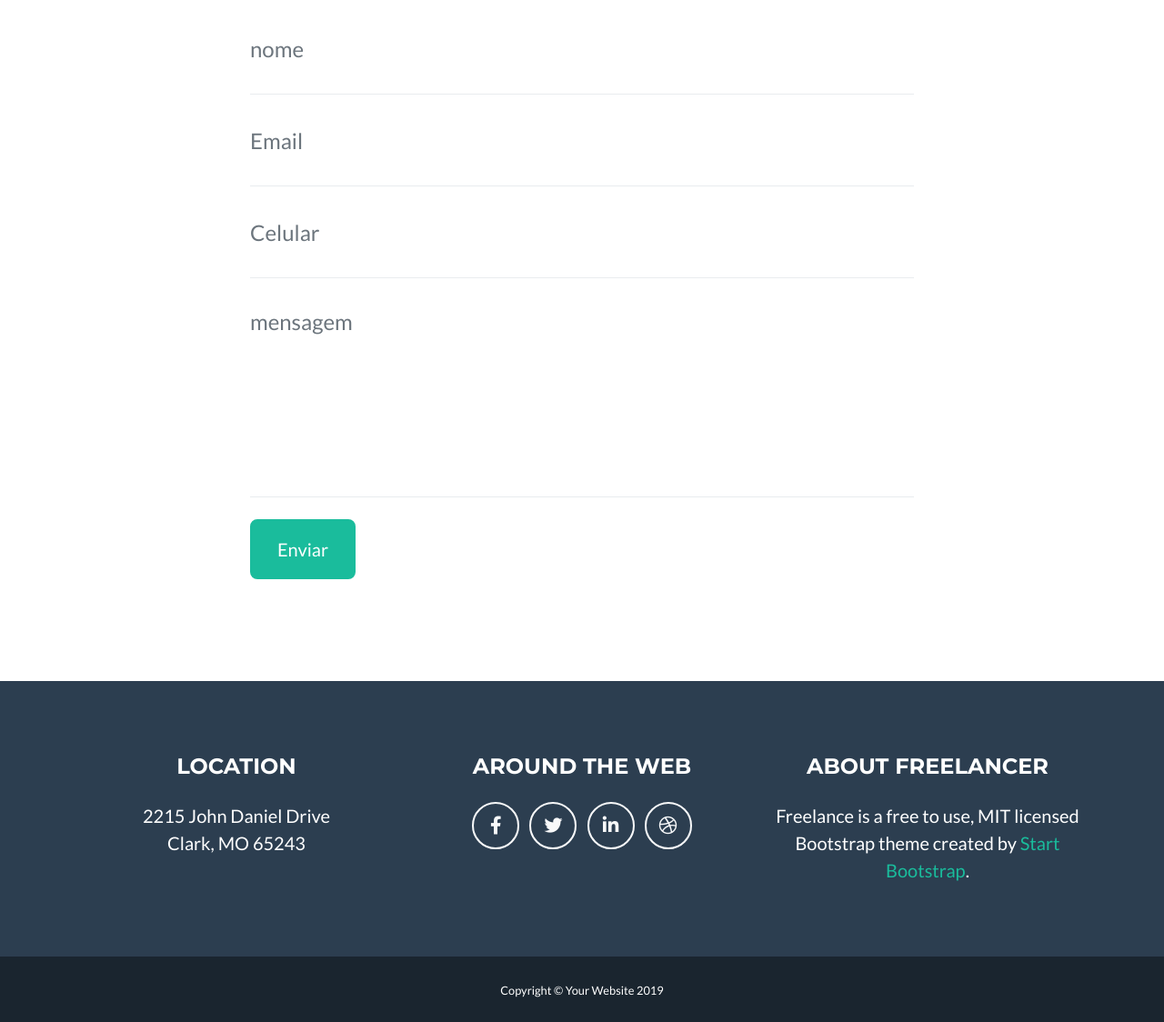
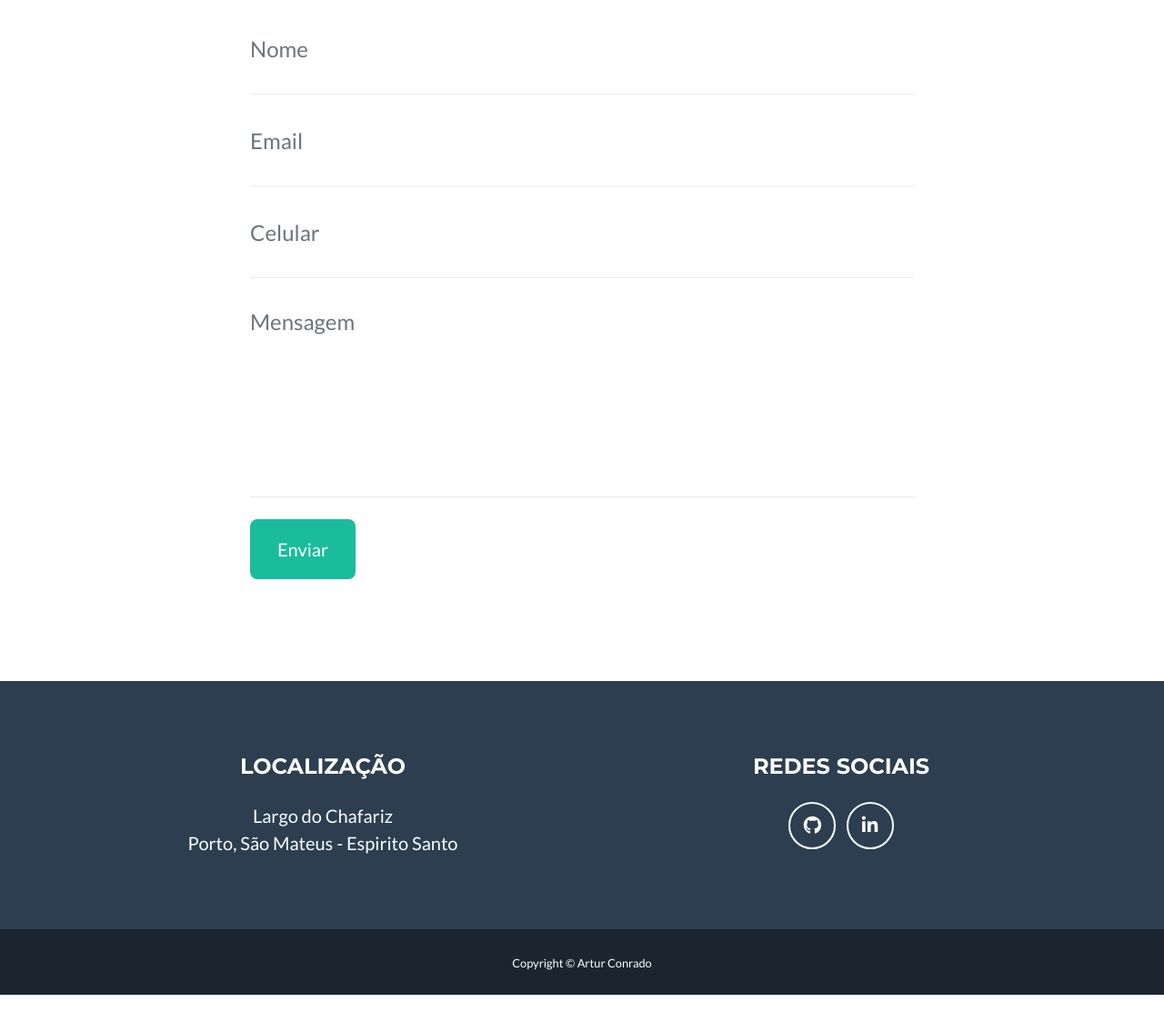
Before and after one commit to arturconrado/arturconrado.github.io, a website with bundled scripts: page index.html in a window 1280 px wide. Shown: the part 2387-3511 px from the top of the page at 91% size. After the commit the page ends 3481 px from the top, so only its background shows below. Built offline with nearby package versions, Linux system fonts and the light colour scheme.

Commit message:
comit em casa

```diff
--- a/index.html
+++ b/index.html
@@ -222,28 +222,28 @@
             <div class="control-group">
               <div class="form-group floating-label-form-group controls mb-0 pb-2">
                 <label>Nome</label>
-                <input class="form-control" id="nome" type="text" placeholder="nome" required="required" data-validation-required-message="Please enter your name.">
+                <input class="form-control" id="nome" type="text" placeholder="Nome" required="required" data-validation-required-message="Por favor enter your name.">
                 <p class="help-block text-danger"></p>
               </div>
             </div>
             <div class="control-group">
               <div class="form-group floating-label-form-group controls mb-0 pb-2">
                 <label>Email</label>
-                <input class="form-control" id="email" type="email" placeholder="Email" required="required" data-validation-required-message="Please enter your email address.">
+                <input class="form-control" id="email" type="email" placeholder="Email" required="required" data-validation-required-message="Por favor enter your email address.">
                 <p class="help-block text-danger"></p>
               </div>
             </div>
             <div class="control-group">
               <div class="form-group floating-label-form-group controls mb-0 pb-2">
                 <label>Celular</label>
-                <input class="form-control" id="Celular" type="tel" placeholder="Celular" required="required" data-validation-required-message="Please enter your phone number.">
+                <input class="form-control" id="Celular" type="tel" placeholder="Celular" required="required" data-validation-required-message="Por favor enter your phone number.">
                 <p class="help-block text-danger"></p>
               </div>
             </div>
             <div class="control-group">
               <div class="form-group floating-label-form-group controls mb-0 pb-2">
                 <label>Mensagem</label>
-                <textarea class="form-control" id="mensagem" rows="5" placeholder="mensagem" required="required" data-validation-required-message="Please enter a message."></textarea>
+                <textarea class="form-control" id="mensagem" rows="5" placeholder="Mensagem" required="required" data-validation-required-message="Por favor enter a message."></textarea>
                 <p class="help-block text-danger"></p>
               </div>
             </div>
@@ -265,34 +265,26 @@
       <div class="row">
 
         <!-- Footer Location -->
-        <div class="col-lg-4 mb-5 mb-lg-0">
-          <h4 class="text-uppercase mb-4">Location</h4>
-          <p class="lead mb-0">2215 John Daniel Drive
-            <br>Clark, MO 65243</p>
+        <div class="col-lg-6 mb-5 mb-lg-0">
+          <h4 class="text-uppercase mb-4">Localização</h4>
+          <p class="lead mb-0">Largo do Chafariz
+            <br>Porto, São Mateus - Espirito Santo</p>
         </div>
 
         <!-- Footer Social Icons -->
-        <div class="col-lg-4 mb-5 mb-lg-0">
-          <h4 class="text-uppercase mb-4">Around the Web</h4>
+        <div class="col-lg-6 mb-5 mb-lg-0">
+          <h4 class="text-uppercase mb-4">Redes Sociais</h4>
+
           <a class="btn btn-outline-light btn-social mx-1" href="#">
-            <i class="fab fa-fw fa-facebook-f"></i>
+            <i class="fab fa-fw fa-github"></i>
           </a>
-          <a class="btn btn-outline-light btn-social mx-1" href="#">
-            <i class="fab fa-fw fa-twitter"></i>
-          </a>
+
           <a class="btn btn-outline-light btn-social mx-1" href="#">
             <i class="fab fa-fw fa-linkedin-in"></i>
           </a>
-          <a class="btn btn-outline-light btn-social mx-1" href="#">
-            <i class="fab fa-fw fa-dribbble"></i>
-          </a>
-        </div>
 
-        <!-- Footer About Text -->
-        <div class="col-lg-4">
-          <h4 class="text-uppercase mb-4">About Freelancer</h4>
-          <p class="lead mb-0">Freelance is a free to use, MIT licensed Bootstrap theme created by
-            <a href="http://startbootstrap.com">Start Bootstrap</a>.</p>
+
+
         </div>
 
       </div>
@@ -302,7 +294,7 @@
   <!-- Copyright Section -->
   <section class="copyright py-4 text-center text-white">
     <div class="container">
-      <small>Copyright &copy; Your Website 2019</small>
+      <small>Copyright &copy; Artur Conrado</small>
     </div>
   </section>
 
```
